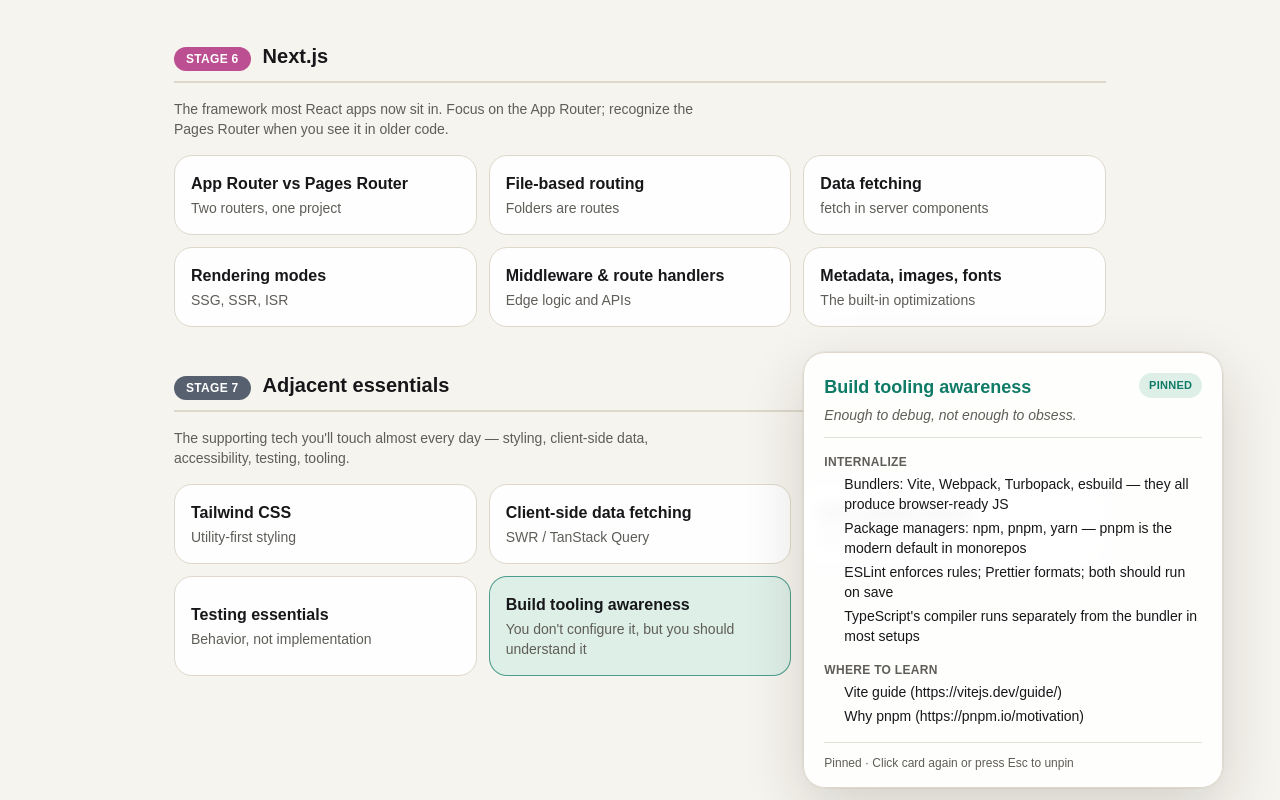
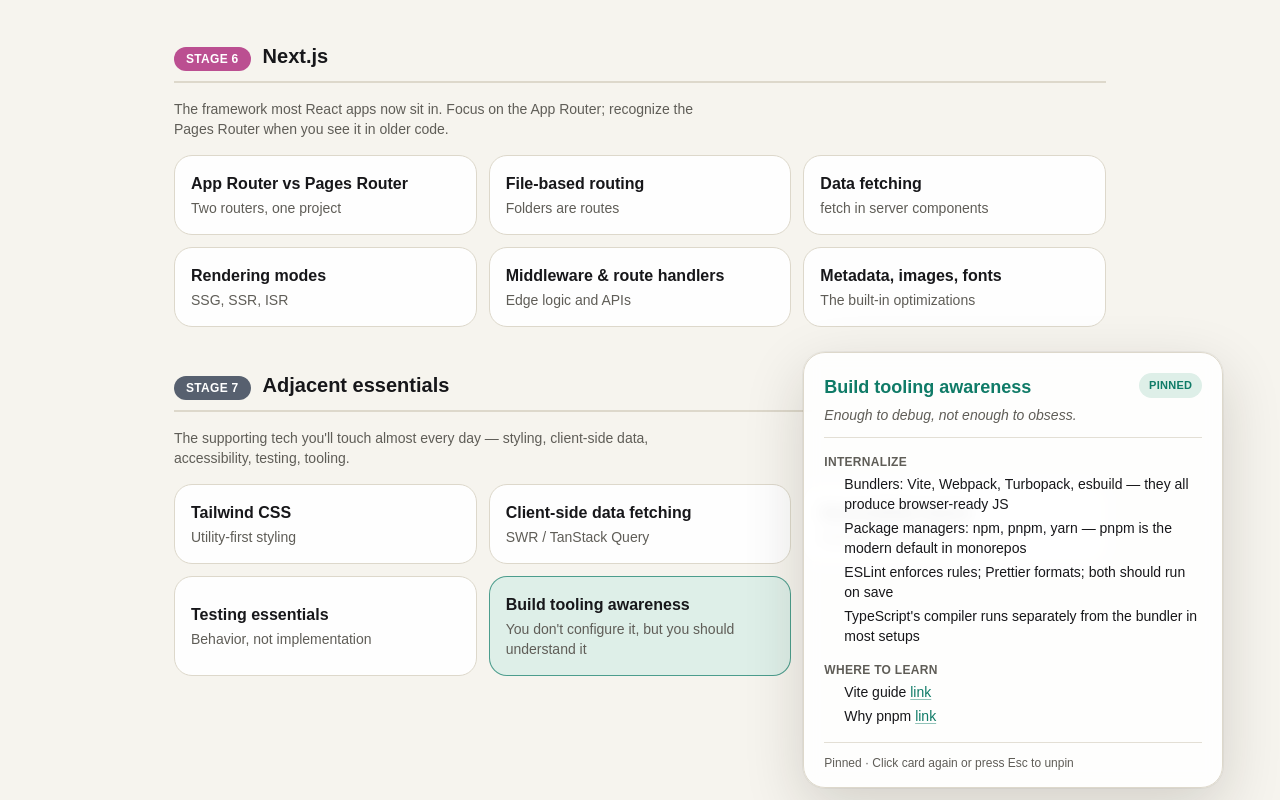
Before and after one commit to mahdava/frontend-fundamentals-roadmap, a Next.js app: page / in a window 1280 px wide. Both pictures are taken after a click on the button 639 px from the left and 2783 px from the top of the page. Shown: the part 2157-2957 px from the top of the page. Built offline with nearby package versions, Linux system fonts and the light colour scheme.

Commit message:
fix: keep topic resources interactive

```diff
--- a/src/app/components/molecules/topicSections.tsx
+++ b/src/app/components/molecules/topicSections.tsx
@@ -1,9 +1,28 @@
 import type { Topic } from "../../data/roadmapData";
+import { Link } from "../atoms/link";
 import { Typography } from "../atoms/typography";
 
 export interface TopicSectionsProps {
   topic: Topic;
 }
+
+const renderResourceItem = (item: string) => {
+  const match = item.match(/^(.*)\((https?:\/\/[^\s)]+)\)$/);
+
+  if (!match) return item;
+
+  const [, label, href] = match;
+  const text = label.trim().replace(/[-–—:]\s*$/, "");
+
+  return (
+    <>
+      {text}{" "}
+      <Link href={href} target="_blank" rel="noreferrer" className="underline decoration-accent/45 underline-offset-2 hover:text-accent">
+        link
+      </Link>
+    </>
+  );
+};
 
 export const TopicSections = ({ topic: { title, sections } }: TopicSectionsProps) => {
   return (
@@ -15,7 +34,7 @@
           </Typography>
           <ul className={section.isResources ? "resources" : undefined}>
             {section.items.map((item) => (
-              <li key={item}>{item}</li>
+              <li key={item}>{section.isResources ? renderResourceItem(item) : item}</li>
             ))}
           </ul>
         </section>
--- a/src/app/components/organisms/topicFrame.tsx
+++ b/src/app/components/organisms/topicFrame.tsx
@@ -55,6 +55,8 @@
       style={{ ...style, pointerEvents }}
       onMouseEnter={onMouseEnter}
       onMouseLeave={onMouseLeave}
+      onFocusCapture={onMouseEnter}
+      onBlurCapture={onMouseLeave}
     >
       {activeTopic && (
         <>
--- a/src/app/hooks/useTopicFrame.ts
+++ b/src/app/hooks/useTopicFrame.ts
@@ -101,7 +101,9 @@
 
   const hideTopicSoon = () => {
     window.setTimeout(() => {
-      if (!hoverInside && !pinnedKey) {
+      const frameHasFocus = frameRef.current?.contains(document.activeElement) ?? false;
+
+      if (!hoverInside && !pinnedKey && !frameHasFocus) {
         clearFrame();
       }
     }, 80);
```
